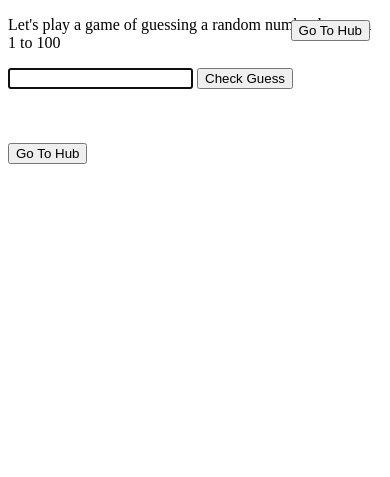
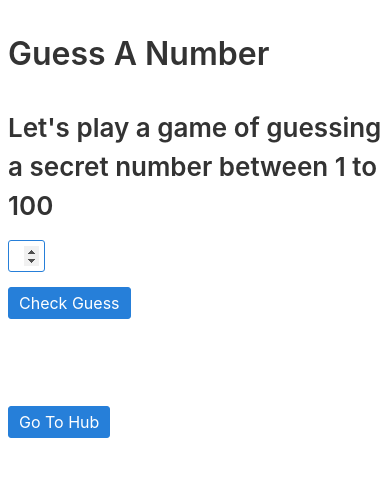
Before and after one commit to shaurya3shah/myFirstDjangoSite, a Django app: page /helloapp/guess_number in a window 390 px wide. Shown: the top 477 px of the page. Run offline with Django 4.2, Linux system fonts and the light colour scheme.

Commit message:
making progress on mobile focused loon-n-feel

```diff
--- /dev/null
+++ b/helloapp/static/helloapp/form.css
@@ -0,0 +1,146 @@
+/*! mobi-plugin-form v3.1.0 http://getmobicss.com/docs/form.html */
+.form {
+	margin: 0
+}
+
+.form label {
+	border: 1px solid transparent;
+	cursor: pointer;
+	display: block;
+	line-height: 1.25;
+	margin-top: 15px;
+	padding-bottom: 5px;
+	padding-top: 5px
+}
+
+.form [type=email],
+.form [type=number],
+.form [type=password],
+.form [type=search],
+.form [type=tel],
+.form [type=text],
+.form [type=url],
+.form select,
+.form textarea {
+	-moz-appearance: none;
+	-webkit-appearance: none;
+	appearance: none;
+	background-color: #fff;
+	border: 1px solid #ddd;
+	border-radius: 3px;
+	color: #333;
+	display: block;
+	font-family: -apple-system, BlinkMacSystemFont, Hiragino Sans GB, Roboto, Segoe UI, Microsoft Yahei, 微软雅黑, Oxygen-Sans, Ubuntu, Cantarell, Helvetica, Arial, STHeiti, sans-serif, Apple Color Emoji, Segoe UI Emoji, Segoe UI Symbol;
+	font-size: 16px;
+	line-height: 1.25;
+	margin: 15px 0 0;
+	padding: 5px;
+	width: 100%
+}
+
+.form [type=number] {
+	-moz-appearance: none;
+	-webkit-appearance: none;
+	appearance: none;
+	background-color: #fff;
+	border: 1px solid #ddd;
+	border-radius: 3px;
+	color: #333;
+	display: block;
+	font-family: -apple-system, BlinkMacSystemFont, Hiragino Sans GB, Roboto, Segoe UI, Microsoft Yahei, 微软雅黑, Oxygen-Sans, Ubuntu, Cantarell, Helvetica, Arial, STHeiti, sans-serif, Apple Color Emoji, Segoe UI Emoji, Segoe UI Symbol;
+	font-size: 16px;
+	line-height: 1.25;
+	margin: 15px 0 0;
+	padding: 5px;
+	width: 10%
+}
+
+.form [type=email]:focus,
+.form [type=number]:focus,
+.form [type=password]:focus,
+.form [type=search]:focus,
+.form [type=tel]:focus,
+.form [type=text]:focus,
+.form [type=url]:focus,
+.form select:focus,
+.form textarea:focus {
+	border-color: #267fd9;
+	outline: 0
+}
+
+@media (max-width:767px) {
+
+	.form [type=date],
+	.form [type=datetime-local],
+	.form [type=month],
+	.form [type=time],
+	.form [type=week] {
+		-moz-appearance: none;
+		-webkit-appearance: none;
+		appearance: none;
+		background-color: #fff;
+		border: 1px solid #ddd;
+		border-radius: 3px;
+		color: #333;
+		display: block;
+		font-family: -apple-system, BlinkMacSystemFont, Hiragino Sans GB, Roboto, Segoe UI, Microsoft Yahei, 微软雅黑, Oxygen-Sans, Ubuntu, Cantarell, Helvetica, Arial, STHeiti, sans-serif, Apple Color Emoji, Segoe UI Emoji, Segoe UI Symbol;
+		font-size: 16px;
+		line-height: 1.25;
+		margin: 15px 0 0;
+		padding: 5px;
+		width: 100%
+	}
+}
+
+@media (max-width:767px) {
+
+	.form [type=date]:focus,
+	.form [type=datetime-local]:focus,
+	.form [type=month]:focus,
+	.form [type=time]:focus,
+	.form [type=week]:focus {
+		border-color: #267fd9;
+		outline: 0
+	}
+}
+
+.form [type=checkbox],
+.form [type=radio] {
+	cursor: pointer;
+	margin: 0 5px 0 0
+}
+
+.form select {
+	cursor: pointer
+}
+
+.form [type=file],
+.form [type=range] {
+	border-bottom: 1px solid transparent;
+	border-top: 1px solid transparent;
+	line-height: 1.25;
+	padding-bottom: 5px;
+	padding-top: 5px;
+	width: 100%
+}
+
+.form [type=color],
+.form [type=file],
+.form [type=image],
+.form [type=range] {
+	cursor: pointer;
+	display: block;
+	margin: 15px 0 0
+}
+
+.form [disabled] {
+	cursor: default;
+	opacity: .5;
+	pointer-events: none
+}
+
+.form [readonly] {
+	background-color: #f2f2f2
+}
+
+/*# sourceMappingURL=mobi-plugin-form.min.css.map */
--- a/helloapp/static/helloapp/reset.css
+++ b/helloapp/static/helloapp/reset.css
@@ -17,7 +17,7 @@ body {
 	color: #333;
 	font-size: 16px;
 	line-height: 1.5;
-	margin: 10
+	margin: 20
 }
 
 body,
@@ -286,4 +286,12 @@ progress {
 	max-width: 100%
 }
 
+.error {
+    color: red
+}
+
+.success {
+    color: green
+}
+
 /*# sourceMappingURL=mobi-plugin-reset.min.css.map */
--- a/helloapp/templates/helloapp/guessnumber.html
+++ b/helloapp/templates/helloapp/guessnumber.html
@@ -5,52 +5,52 @@
   <title>Number Guesser</title>
 </head>
 <body>
-    <input type="submit" value="Go To Hub" onclick="location.href = '/helloapp/';"
-           style="position: absolute; right: 0; top: 0; margin-top: 20px; margin-right: 20px;">
-    <script>
-    </script>
 
     {% load static %}
+    <link rel="stylesheet" type="text/css" href="{% static 'helloapp/button.css' %}">
+    <link rel="stylesheet" type="text/css" href="{% static 'helloapp/reset.css' %}">
+    <link rel="stylesheet" type="text/css" href="{% static 'helloapp/form.css' %}">
 
     {% if secret_number %}
 <!--        <p>Secret Number is:  {{ secret_number }} </p>-->
-        <p>Let's play a game of guessing a random number between 1 to 100</p>
-        <form action="{% url 'helloapp:check_guess' %}" method="post">
+        <p><h1>Guess A Number</h1></p>
+        <p><h2>Let's play a game of guessing a secret number between 1 to 100</h2></p>
+        <form class="form" action="{% url 'helloapp:check_guess' %}" method="post">
         {% csrf_token %}
-            <input type="text" name="Enter Your Guess" autofocus>
-            <button name="check_guess">Check Guess</button>
+            <input type="number" name="Enter Your Guess" autofocus>
+            <button class="btn btn-primary" name="check_guess">Check Guess</button>
         </form>
     {% elif error_message %}
-            <p> The entered value is not a number  </p>
-            <p>Number of guesses:  {{ guess_count }} </p>
+            <p><h2> The entered value is not a number  </h2></p>
+            <p><h2>Number of guesses:  {{ guess_count }} </h2></p>
 
-            <form action="{% url 'helloapp:check_guess' %}" method="post">
+            <form class="form" action="{% url 'helloapp:check_guess' %}" method="post">
             {% csrf_token %}
-                <input type="text" name="Enter Your Guess" autofocus>
-                <button name="check_guess">Check Guess</button>
-                <p style="color:red;">Please input a number</p>
+                <input type="number" name="Enter Your Guess" autofocus>
+                <button class="btn btn-primary" name="check_guess">Check Guess</button>
+                <p><h6 class="error">Please input a number</h6></p>
             </form>
     {% elif user_guess %}
         {% if user_guess.comparison == 'equal' %}
-            <p>YAY!!! You correctly guessed the secret number: {{ user_guess.guessed_number }} in {{ guess_count }} guesses</p>
-            <form action="{% url 'helloapp:guess_number' %}" method="post">
+            <p><h2 class="success">YAY!!! You correctly guessed the secret number {{ user_guess.guessed_number }} in {{ guess_count }} guesses</h2></p>
+            <form class="form" action="{% url 'helloapp:guess_number' %}" method="post">
                 {% csrf_token %}
-                <input type="submit" value="Play Again">
+                <input class="btn btn-primary" type="submit" value="Play Again">
             </form>
         {% else %}
-            <p>The guessed number:  {{ user_guess.guessed_number }} is  {{ user_guess.comparison }} than the secret number</p>
-            <p>Number of guesses:  {{ guess_count }} </p>
+            <p><h2>The guessed number  {{ user_guess.guessed_number }} is  {{ user_guess.comparison }} than the secret number</h2></p>
+            <p><h2>Number of guesses:  {{ guess_count }} </h2></p>
 
-            <form action="{% url 'helloapp:check_guess' %}" method="post">
+            <form class="form" action="{% url 'helloapp:check_guess' %}" method="post">
             {% csrf_token %}
-                <input type="text" name="Enter Your Guess" autofocus>
-                <button name="check_guess">Check Guess</button>
+                <input type="number" name="Enter Your Guess" autofocus>
+                <button class="btn btn-primary" name="check_guess">Check Guess</button>
             </form>
         {% endif %}
     {% else %}
-        <p>No data is available.</p>
+        <p><h2>No data is available.</h2></p>
     {% endif %}
     <br><br><br>
-    <input type="submit" value="Go To Hub" onclick="location.href = '/helloapp/';">
+    <input class="btn btn-primary" type="submit" value="Go To Hub" onclick="location.href = '/helloapp/';">
 </body>
 </html>
```
Also changed, not shown: helloapp/connect_to_dynamo_db.py (+8 -0 lines), helloapp/templates/helloapp/index.html (+5 -9 lines).
